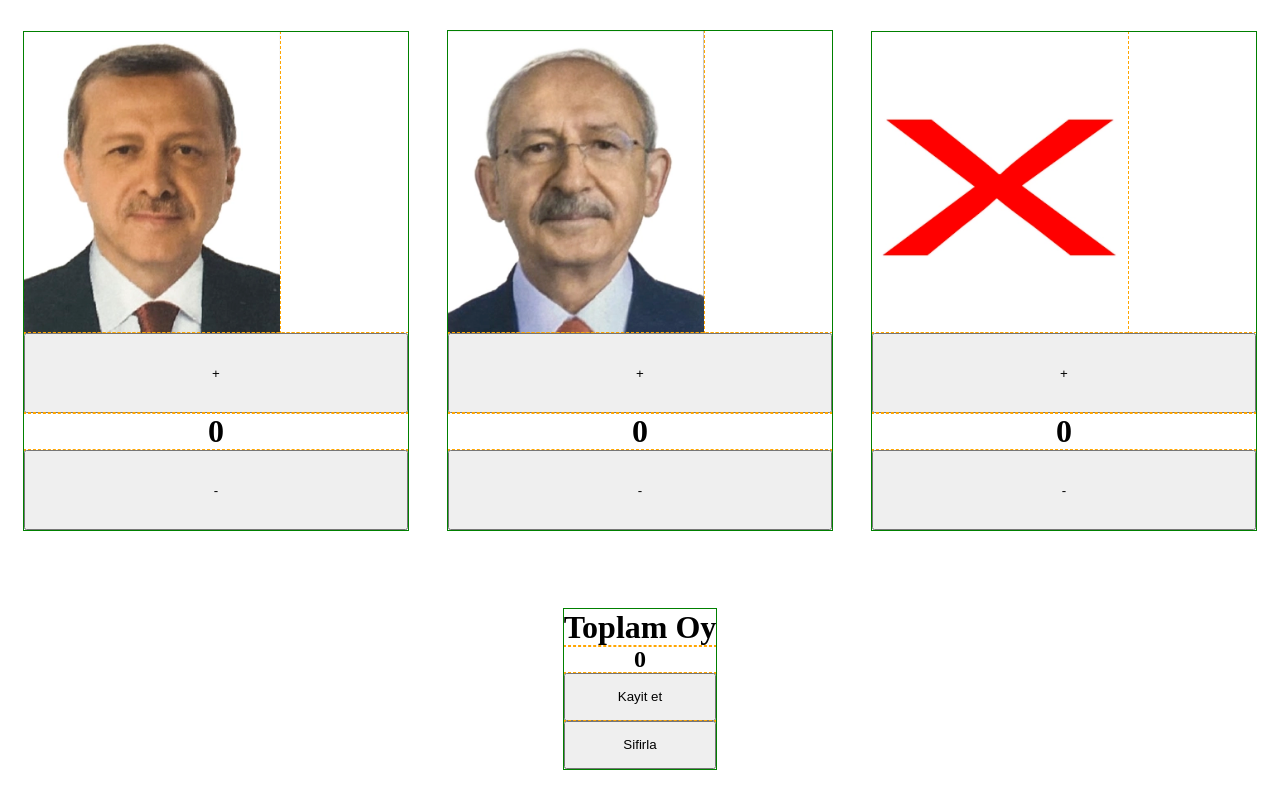
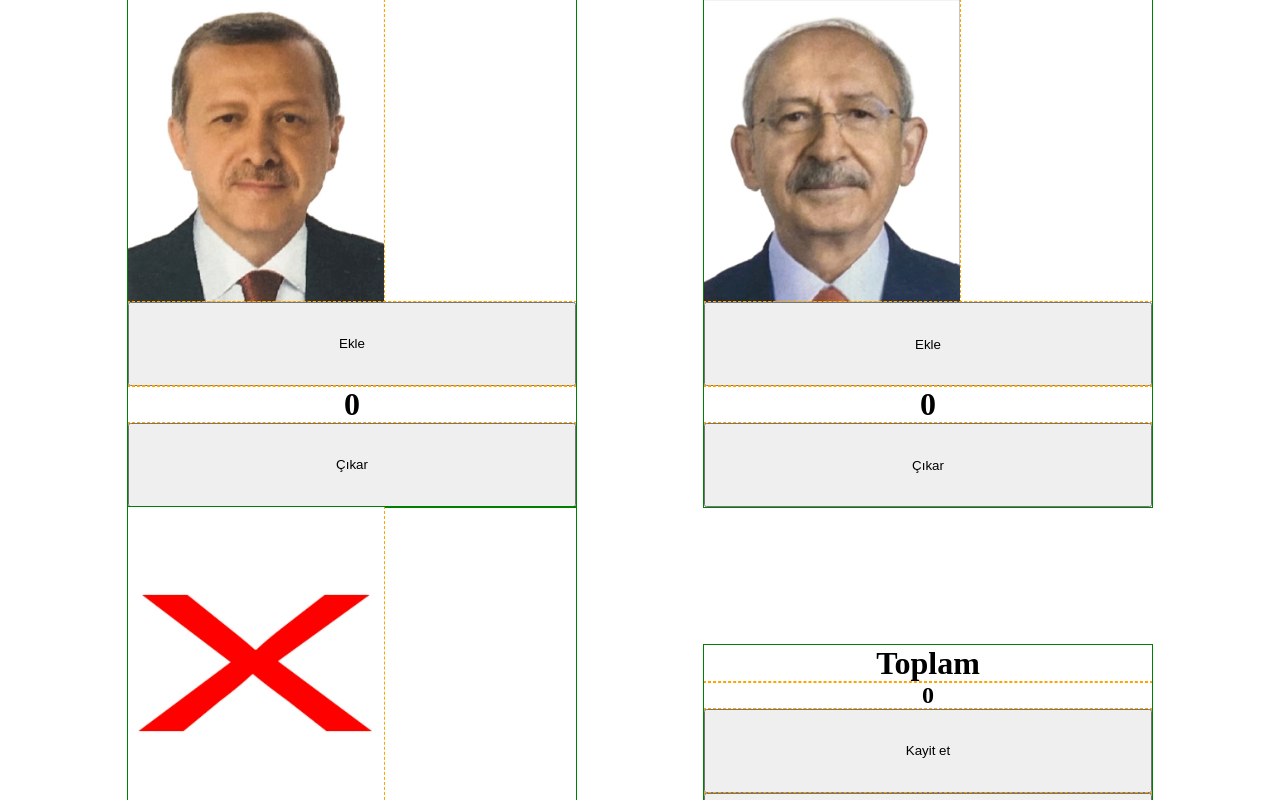
Before and after one commit to K2adir/oySay, a React (Vite) app: page / in a window 1280 px wide. Shown: the top 800 px of the page. Built offline with nearby package versions, Linux system fonts and the light colour scheme.

Commit message:
function OK

```diff
--- a/src/components/Candidates.jsx
+++ b/src/components/Candidates.jsx
@@ -49,7 +49,7 @@ const CandidateProfile = ({
           onClick={incrementVote}
           aria-label="Increase vote"
         >
-          +
+          Ekle
         </button>
         <h1>{voteCount}</h1>
         <button
@@ -57,7 +57,7 @@ const CandidateProfile = ({
           onClick={decrementVote}
           aria-label="Decrease vote"
         >
-          -
+          Çıkar
         </button>
       </div>
     </div>
@@ -109,7 +109,7 @@ const Candidates = () => {
 
       {/* // void */}
       <div className="candidates__profile">
-        <h1>Toplam Oy</h1>
+        <h1>Toplam</h1>
         <h2>{totalVotes}</h2>
         <div className="candidates__buttons">
           <button className="candidates__save" aria-label="Save vote">
--- a/src/components/Candidates.scss
+++ b/src/components/Candidates.scss
@@ -5,7 +5,6 @@
   align-items: flex-start;
   justify-content: space-evenly;
   flex-wrap: wrap;
-  gap: 1rem;
 
   .candidates__image {
     width: 20vw;
@@ -28,13 +27,15 @@
 
       .candidates__button {
         align-self: center;
-        width: 30vw;
-        height: 10vh;
+        width: 35vw;
+        height: 10.5vh;
       }
     }
 
     .candidates__save {
-      height: 3rem;
+      align-self: center;
+      width: 35vw;
+      height: 10.5vh;
     }
   }
 }
```
